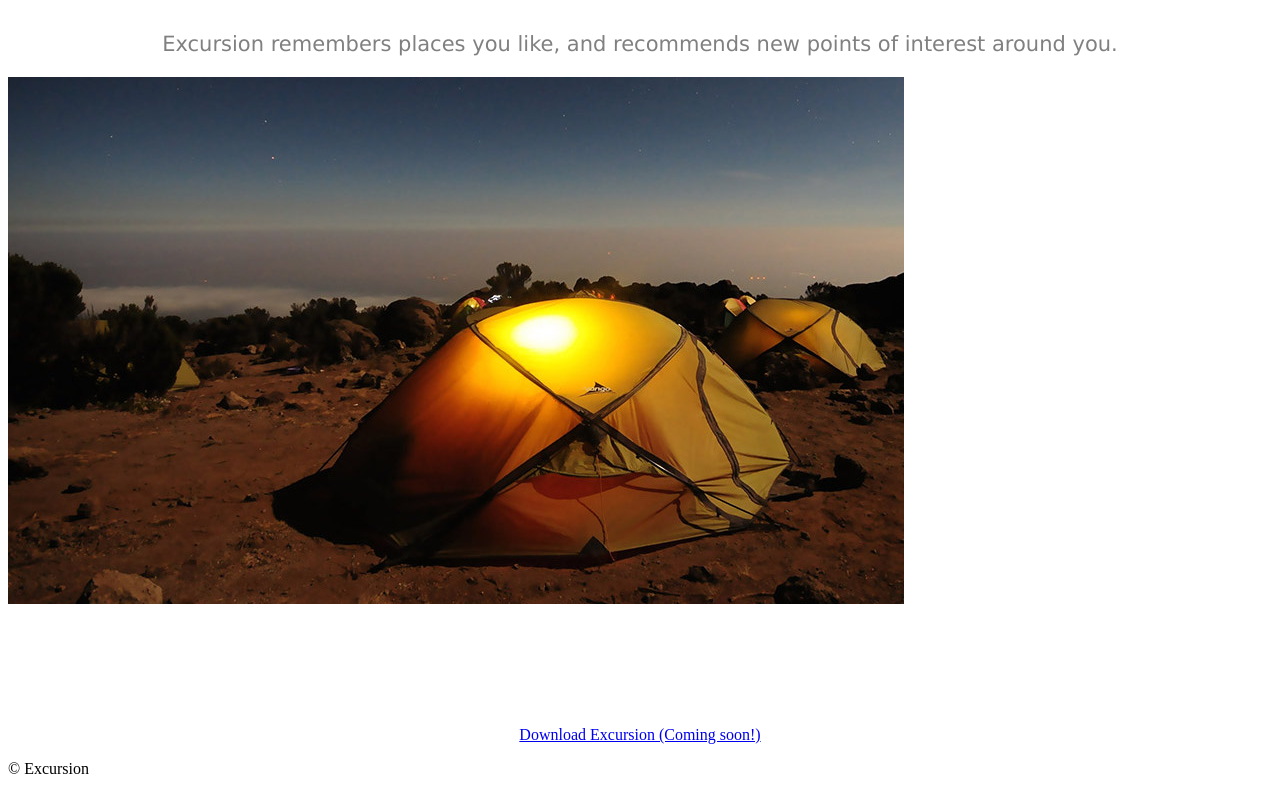
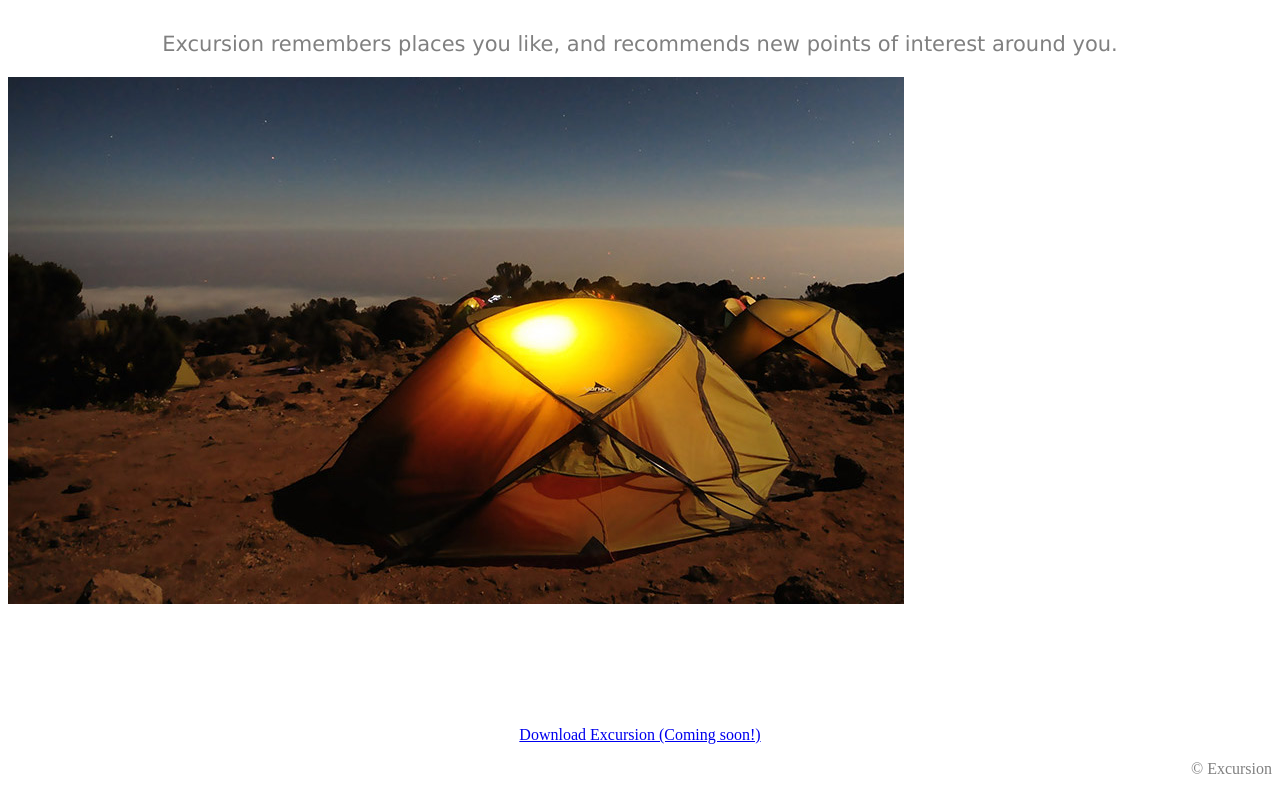
Before and after one commit to Salmon46/Excursion, a plain HTML site: page index.html in a window 1280 px wide. Shown: the part 400-1194 px from the top of the page. Drawn offline with Linux system fonts and the light colour scheme.

Commit message:
styled copyright

```diff
--- a/resources/css/style.css
+++ b/resources/css/style.css
@@ -30,3 +30,8 @@
 .images-and-videos {
     text-align: center;
 }
+
+#copyright {
+    color: gray;
+    text-align: right;
+}
```
